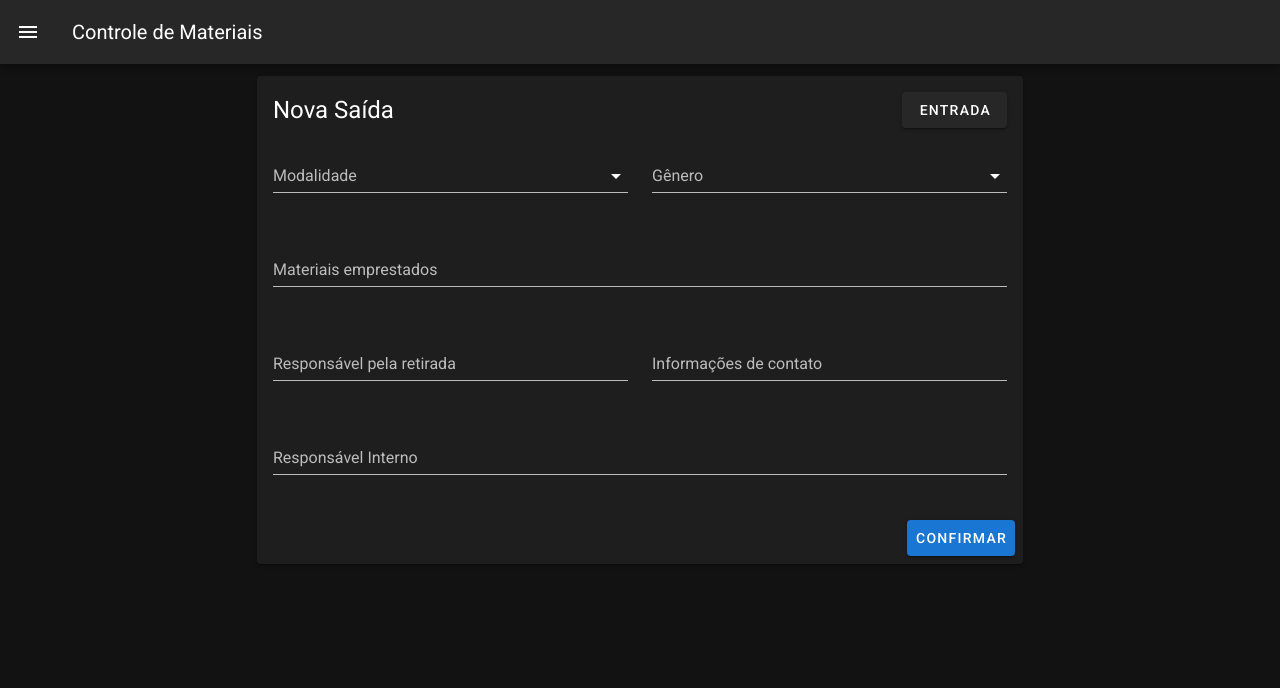
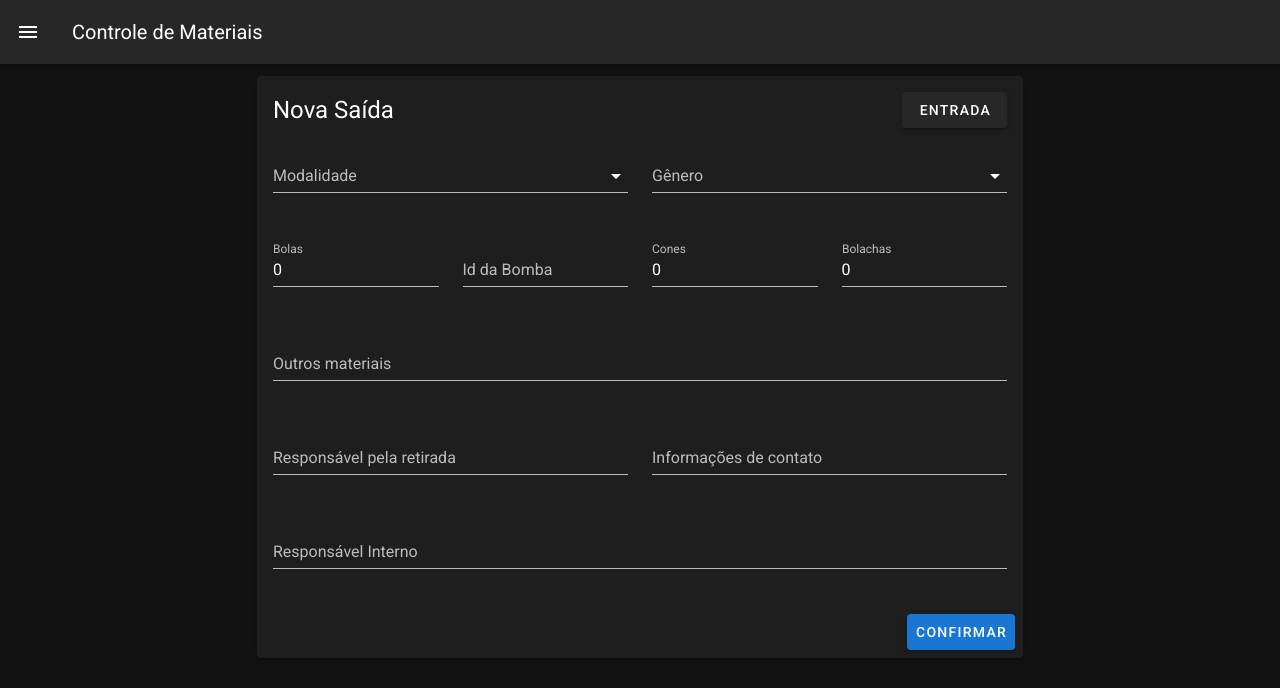
Before and after one commit to pedr-munhoz/controle-materiais-frontend, a Nuxt app: page /NovaTransacao in a window 1280 px wide. Shown: the top 688 px of the page. Built offline with nearby package versions, Linux system fonts and the light colour scheme.

Commit message:
Materiais agora tem mais detalhes.

```diff
--- /dev/null
+++ b/models/Materiais.ts
@@ -0,0 +1,7 @@
+export class Materiais {
+  bolas: number = 0;
+  bombaId: string = '';
+  cones: number = 0;
+  bolachas: number = 0;
+  outros: string = '';
+}
--- a/models/Transacao.ts
+++ b/models/Transacao.ts
@@ -1,10 +1,11 @@
+import { Materiais } from './Materiais';
 import { Pessoa } from './Pessoa';
 
 export class Transacao {
   saida: boolean;
   modalidade: string = '';
   genero: string = '';
-  materiais: string = '';
+  materiais: Materiais = new Materiais();
   responsavelRetirada: Pessoa = new Pessoa();
   responsavelInterno: Pessoa = new Pessoa();
 
--- a/pages/NovaTransacao.vue
+++ b/pages/NovaTransacao.vue
@@ -25,27 +25,67 @@
                 label="Gênero"
               />
             </v-col>
+            <v-col cols="12" md="3">
+              <v-text-field
+                v-model="transacao.materiais.bolas"
+                type="number"
+                autocomplete="off"
+                label="Bolas"
+              />
+            </v-col>
+            <v-col cols="12" md="3">
+              <v-text-field
+                v-model="transacao.materiais.bombaId"
+                type="text"
+                autocomplete="off"
+                label="Id da Bomba"
+              />
+            </v-col>
+            <v-col cols="12" md="3">
+              <v-text-field
+                v-model="transacao.materiais.cones"
+                type="number"
+                autocomplete="off"
+                label="Cones"
+              />
+            </v-col>
+            <v-col cols="12" md="3">
+              <v-text-field
+                v-model="transacao.materiais.bolachas"
+                type="number"
+                autocomplete="off"
+                label="Bolachas"
+              />
+            </v-col>
             <v-col cols="12">
               <v-text-field
-                v-model="transacao.materiais"
-                label="Materiais emprestados"
+                v-model="transacao.materiais.outros"
+                type="text"
+                autocomplete="off"
+                label="Outros materiais"
               />
             </v-col>
             <v-col cols="12" md="6">
               <v-text-field
                 v-model="transacao.responsavelRetirada.nome"
+                type="text"
+                autocomplete="off"
                 label="Responsável pela retirada"
               />
             </v-col>
             <v-col cols="12" md="6">
               <v-text-field
                 v-model="transacao.responsavelRetirada.telefone"
+                type="text"
+                autocomplete="off"
                 label="Informações de contato"
               />
             </v-col>
             <v-col cols="12">
               <v-text-field
                 v-model="transacao.responsavelInterno.nome"
+                type="text"
+                autocomplete="off"
                 label="Responsável Interno"
               />
             </v-col>
```
